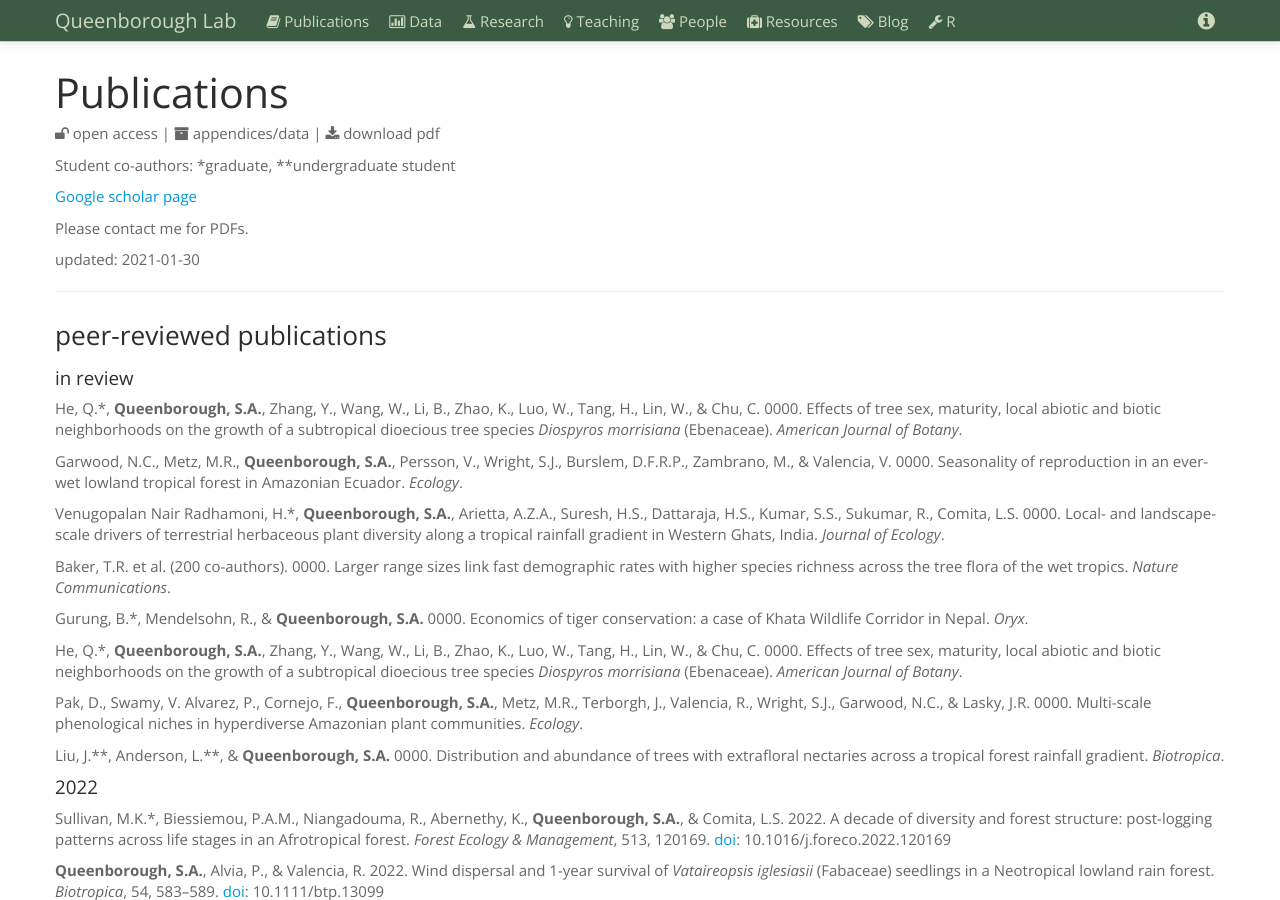
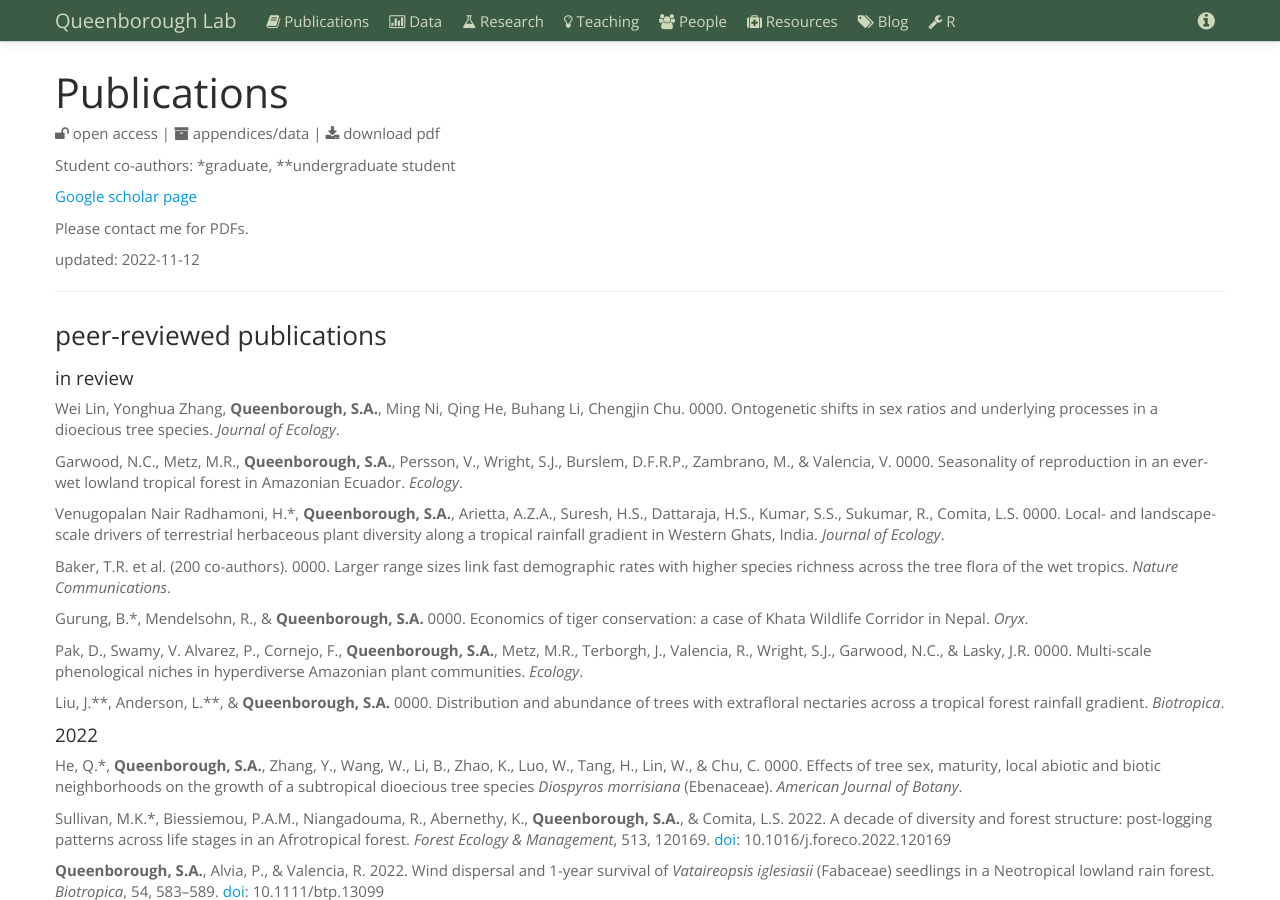
Before and after one commit to saq/saq.github.io, a Jekyll site: the page built from publications.md, in a window 1280 px wide and 900 px high. Built offline with Jekyll 4.4.1, drawn with Linux system fonts in a browser that asks for light colours.

Commit message:
Update publications.md

```diff
--- a/publications.md
+++ b/publications.md
@@ -17,7 +17,7 @@ title: Publications
 
 Please contact me for PDFs.
 
-updated: 2021-01-30
+updated: 2022-11-12
 
 <hr>
 
@@ -41,10 +41,7 @@ Young, K.J.\*, Piotto, D., **Queenborough, S.A.**, & Ashton, M.S. 0000. Cacao ag
 
 #### in review
 
-
-
-He, Q.\*, **Queenborough, S.A.**, Zhang, Y., Wang, W., Li, B., Zhao, K., Luo, W., Tang, H., Lin, W., & Chu, C. 0000. Effects of tree sex, maturity, local
-abiotic and biotic neighborhoods on the growth of a subtropical dioecious tree species *Diospyros morrisiana* (Ebenaceae). *American Journal of Botany*.
+Wei Lin, Yonghua Zhang, **Queenborough, S.A.**, Ming Ni, Qing He, Buhang Li, Chengjin Chu. 0000. Ontogenetic shifts in sex ratios and underlying processes in a dioecious tree species. *Journal of Ecology*.
 
 Garwood, N.C., Metz, M.R., **Queenborough, S.A.**, Persson, V., Wright, S.J., Burslem, D.F.R.P., Zambrano, M., & Valencia, V. 0000. Seasonality of reproduction in an ever-wet lowland tropical forest in Amazonian Ecuador. *Ecology*.
 
@@ -54,14 +51,14 @@ Baker, T.R. et al. (200 co-authors). 0000. Larger range sizes link fast demograp
 
 Gurung, B.\*, Mendelsohn, R., & **Queenborough, S.A.** 0000. Economics of tiger conservation: a case of Khata Wildlife Corridor in Nepal. *Oryx*.
 
-He, Q.\*, **Queenborough, S.A.**, Zhang, Y., Wang, W., Li, B., Zhao, K., Luo, W., Tang, H., Lin, W., & Chu, C. 0000. Effects of tree sex, maturity, local abiotic and biotic neighborhoods on the growth of a subtropical dioecious tree species *Diospyros morrisiana* (Ebenaceae). *American Journal of Botany*.
-
 Pak, D., Swamy, V. Alvarez, P., Cornejo, F., **Queenborough, S.A.**, Metz, M.R., Terborgh, J., Valencia, R., Wright, S.J., Garwood, N.C., & Lasky, J.R. 0000. Multi-scale phenological niches in hyperdiverse Amazonian plant communities. *Ecology*.
 
 Liu, J.\*\*, Anderson, L.\*\*, & **Queenborough, S.A.** 0000. Distribution and abundance of trees with extrafloral nectaries across a tropical forest rainfall gradient. *Biotropica*.
 
 
 #### 2022
+
+He, Q.\*, **Queenborough, S.A.**, Zhang, Y., Wang, W., Li, B., Zhao, K., Luo, W., Tang, H., Lin, W., & Chu, C. 0000. Effects of tree sex, maturity, local abiotic and biotic neighborhoods on the growth of a subtropical dioecious tree species *Diospyros morrisiana* (Ebenaceae). *American Journal of Botany*.
 
 Sullivan, M.K.\*, Biessiemou, P.A.M., Niangadouma, R., Abernethy, K., **Queenborough, S.A.**, & Comita, L.S. 2022. A decade of diversity and forest structure: post-logging patterns across life stages in an Afrotropical forest. *Forest Ecology & Management*, 513, 120169. [doi](https://doi.org/10.1016/j.foreco.2022.120169): 10.1016/j.foreco.2022.120169
 
```
